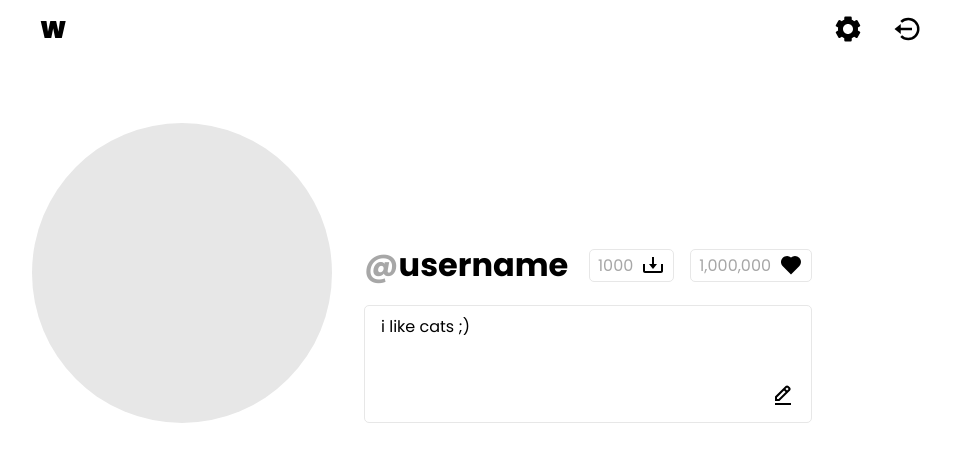
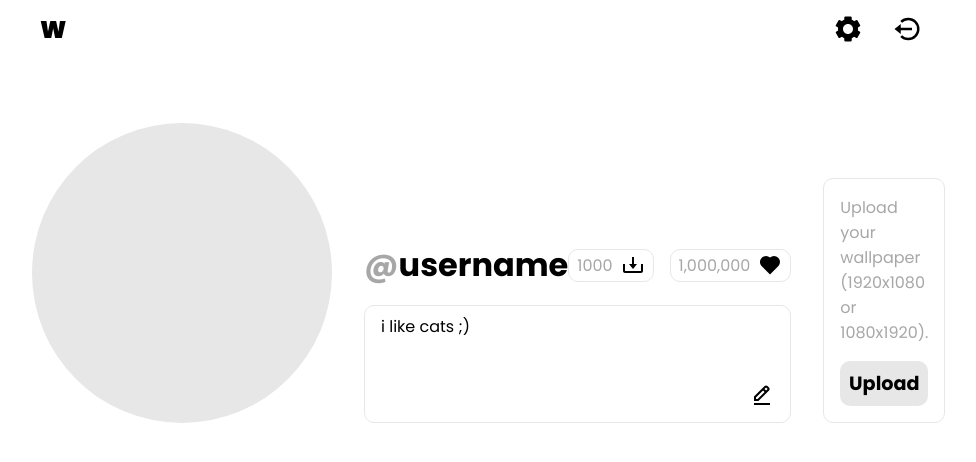
Before and after one commit to prajeshElEvEn/wallpaper-io, a React (Create React App) app: page /profile in a window 1280 px wide. Shown: the top 462 px of the page, without its empty margins (160-1136 px from the left). Built offline with nearby package versions, Linux system fonts and the light colour scheme.

Commit message:
- added upload button

```diff
--- a/src/account/Profile.js
+++ b/src/account/Profile.js
@@ -71,6 +71,16 @@ const Profile = () => {
                             </div>
                         </div>
                     </div>
+                    <div className='upload-container'>
+                        <div className='upload'>
+                            <div className='upload-text'>
+                                Upload your wallpaper (1920x1080 or 1080x1920).
+                            </div>
+                            <div className='upload-btn'>
+                                Upload
+                            </div>
+                        </div>
+                    </div>
                 </div>
             </div>
         </div>
--- a/src/styles/profile.css
+++ b/src/styles/profile.css
@@ -135,7 +135,7 @@
           align-items: center;
   gap: 0.5rem;
   padding: 0.2rem 0.5rem;
-  border-radius: 5px;
+  border-radius: 10px;
   border: 1px solid #e7e7e7;
 }
 
@@ -152,7 +152,7 @@
           align-items: center;
   gap: 0.5rem;
   padding: 0.2rem 0.5rem;
-  border-radius: 5px;
+  border-radius: 10px;
   border: 1px solid #e7e7e7;
 }
 
@@ -162,7 +162,7 @@
 
 .profile .dashboard-container .dashboard .dash-right .bio-container {
   border: 1px solid #e7e7e7;
-  border-radius: 5px;
+  border-radius: 10px;
   padding: 0.5rem 0.5rem 0.5rem 1rem;
 }
 
@@ -184,7 +184,7 @@
 
 .profile .dashboard-container .dashboard .dash-right .bio-container .bio .edit-text {
   padding: 0.2rem 0.5rem;
-  border-radius: 5px;
+  border-radius: 10px;
   background: #fff;
   cursor: pointer;
 }
@@ -197,4 +197,43 @@
 .profile .dashboard-container .dashboard .dash-right .bio-container .bio .edit-text:hover {
   background: #e7e7e7;
 }
+
+.profile .dashboard-container .dashboard .upload-container {
+  padding: 1rem;
+  border-radius: 10px;
+  border: 1px solid #e7e7e7;
+}
+
+.profile .dashboard-container .dashboard .upload-container .upload {
+  display: -webkit-box;
+  display: -ms-flexbox;
+  display: flex;
+  -webkit-box-orient: vertical;
+  -webkit-box-direction: normal;
+      -ms-flex-direction: column;
+          flex-direction: column;
+  gap: 1rem;
+}
+
+.profile .dashboard-container .dashboard .upload-container .upload .upload-text {
+  color: #a7a7a7;
+}
+
+.profile .dashboard-container .dashboard .upload-container .upload .upload-btn {
+  cursor: pointer;
+  font-weight: 700;
+  font-size: 1.2rem;
+  text-align: center;
+  padding: 0.5rem;
+  border-radius: 10px;
+  background: #e7e7e7;
+}
+
+.profile .dashboard-container .dashboard .upload-container .upload .upload-btn:hover {
+  background: #ddd;
+}
+
+.profile .dashboard-container .dashboard .upload-container .upload .upload-btn:active {
+  background: #eee;
+}
 /*# sourceMappingURL=profile.css.map */
--- a/src/styles/profile.sass
+++ b/src/styles/profile.sass
@@ -71,7 +71,7 @@
                             align-items: center
                             gap: 0.5rem
                             padding: 0.2rem 0.5rem
-                            border-radius: 5px
+                            border-radius: 10px
                             border: 1px solid #e7e7e7
                             span
                                 color: #a7a7a7
@@ -80,13 +80,13 @@
                             align-items: center
                             gap: 0.5rem
                             padding: 0.2rem 0.5rem
-                            border-radius: 5px
+                            border-radius: 10px
                             border: 1px solid #e7e7e7
                             span
                                 color: #a7a7a7
                 .bio-container
                     border: 1px solid #e7e7e7
-                    border-radius: 5px
+                    border-radius: 10px
                     padding: 0.5rem 0.5rem 0.5rem 1rem
                     .bio
                         display: flex
@@ -96,10 +96,33 @@
                             height: 100px
                         .edit-text
                             padding: 0.2rem 0.5rem
-                            border-radius: 5px
+                            border-radius: 10px
                             background: #fff
                             cursor: pointer
                             svg
                                 transform: translateY(3px)
                             &:hover
                                 background: #e7e7e7
+            .upload-container
+                padding: 1rem
+                border-radius: 10px
+                border: 1px solid #e7e7e7
+                .upload
+                    display: flex
+                    flex-direction: column
+                    gap: 1rem
+                    // height: 300px
+                    .upload-text
+                        color: #a7a7a7
+                    .upload-btn
+                        cursor: pointer
+                        font-weight: 700
+                        font-size: 1.2rem
+                        text-align: center
+                        padding: 0.5rem
+                        border-radius: 10px
+                        background: #e7e7e7
+                        &:hover
+                            background: #ddd
+                        &:active
+                            background: #eee
--- a/src/styles/signup.css
+++ b/src/styles/signup.css
@@ -77,8 +77,7 @@
 }
 
 .signup .signup-form .form .form-btn input:hover {
-  cursor: pointer;
-  background: #e7e7e7;
+  background: #000;
 }
 
 .signup .signup-form .form .form-btn input:active {
```
Also changed, not shown: 2 other files (tests, documents, lock files or other folders).
